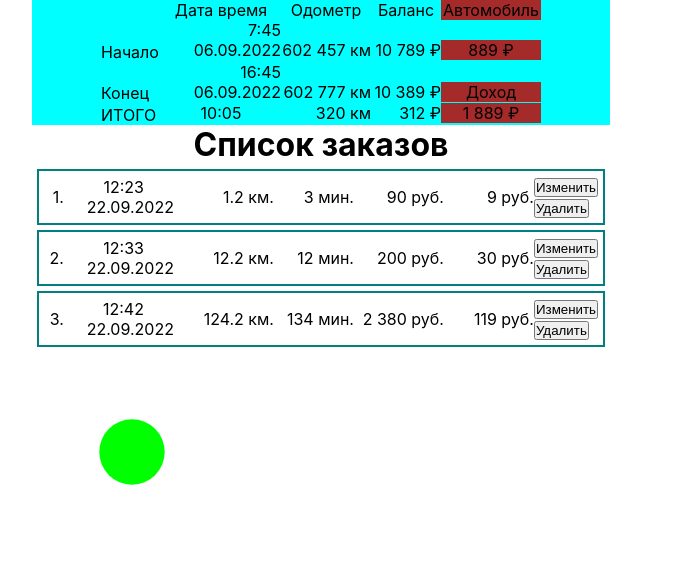
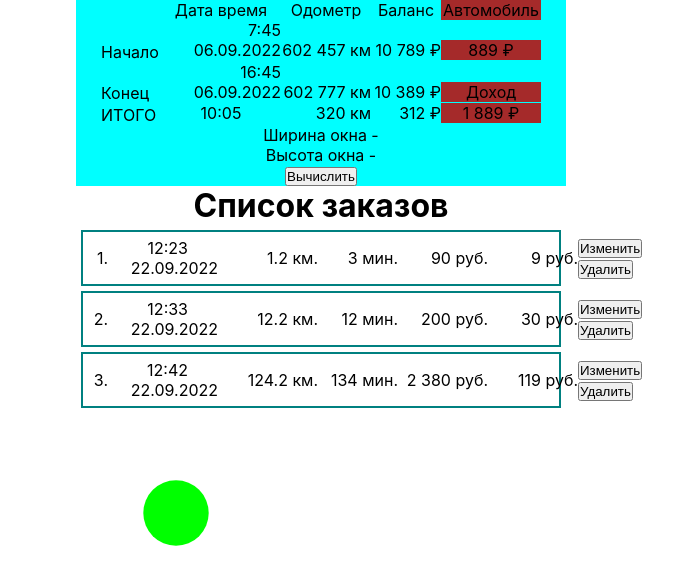
Before and after one commit to apwasilenko/bonus_app, a React (Create React App) app: page / in a window 1280 px wide. Shown: the top 584 px of the page, without its empty margins (319-992 px from the left). Built offline with nearby package versions, Linux system fonts and the light colour scheme.

Commit message:
Изменена ширина

```diff
--- a/src/components/Header.jsx
+++ b/src/components/Header.jsx
@@ -1,7 +1,16 @@
-import React from 'react';
+import React, { useState } from 'react';
 import '../css/Header.css';
 
+
 const Header = () => {
+
+  const [mywidth, setwidth] = useState('');
+  const [myheight, setheigh] = useState('');
+
+  function setStates() {
+    setwidth(window.innerWidth);
+    setheigh(window.innerHeight);
+  }
 
   return (
     <div class="header">
@@ -28,7 +37,12 @@ const Header = () => {
       <div id="right" class="md3">320 км</div>
       <div id="right" class="md4">312 ₽</div>
       <div id="center" class="md5">1 889 ₽</div>
+      <div class="mydiv1"></div>
+      <div>Ширина окна - {mywidth}</div>
+      <div>Высота окна - {myheight}</div>
+      <button onClick={setStates}>Вычислить</button>
     </div>
+
   )
 }
 
--- a/src/css/App.css
+++ b/src/css/App.css
@@ -10,5 +10,5 @@
 }
 
 .App {
-  max-width: 600px;
+  max-width: 490px;
 }
```
